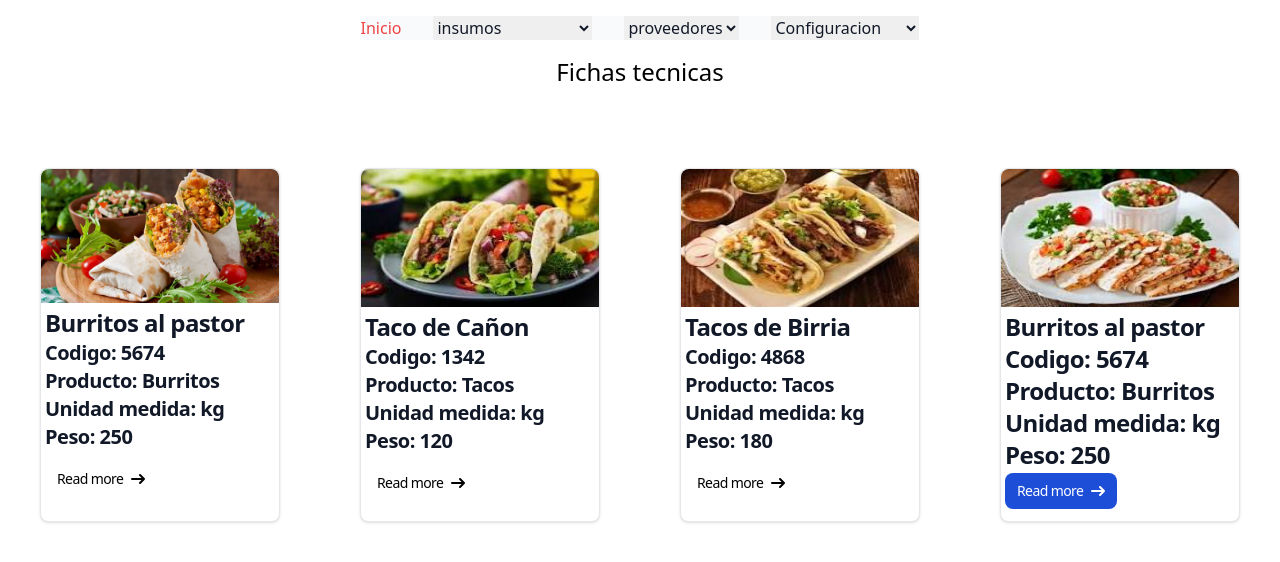
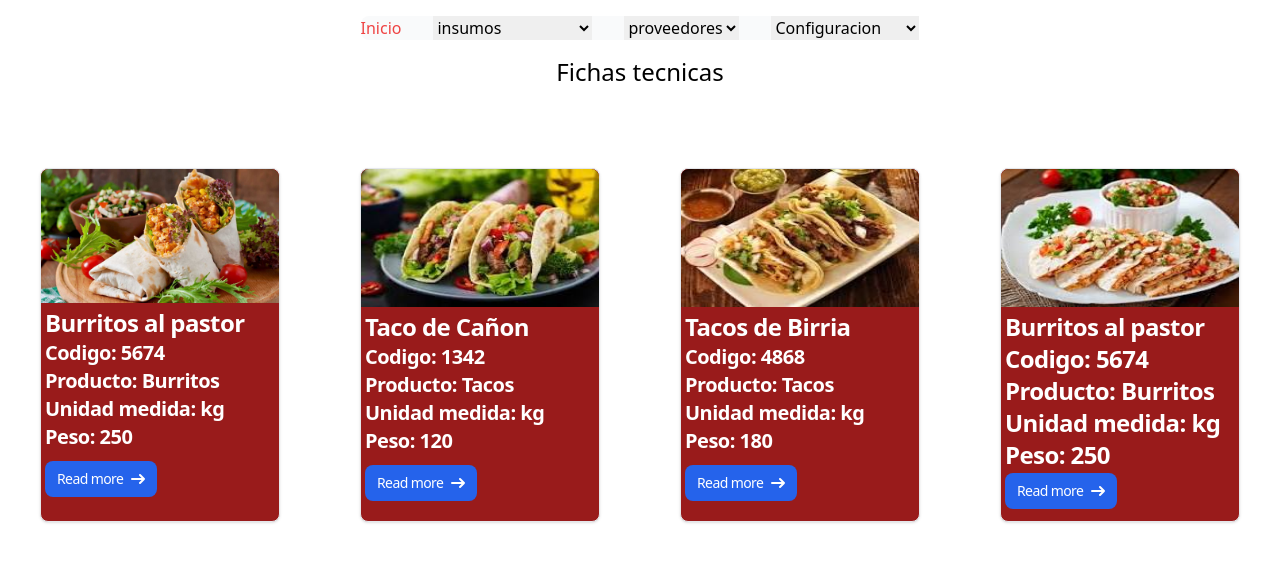
Before and after one commit to EvelinSuarez/FoodInProduction, a website: page public/modulos/ficha/tecnica.html in a window 1280 px wide. Drawn offline with nearby package versions, Linux system fonts and the light colour scheme.

Commit message:
reestructure colors in ficha

```diff
--- a/public/modulos/ficha/tecnica.html
+++ b/public/modulos/ficha/tecnica.html
@@ -1,35 +1,47 @@
 <!DOCTYPE html>
 <html lang="en">
+
 <head>
   <meta charset="UTF-8">
   <meta name="viewport" content="width=device-width, initial-scale=1.0">
   <title>Fichas tecnicas</title>
   <script src="https://cdn.tailwindcss.com"></script>
 </head>
+
 <body>
 
-    <nav class="bg-white border-gray-200 ">
+  <nav class="border-gray-200 ">
     <div class="flex flex-wrap justify-center max-w-screen-xl p-4 mx-auto">
 
       <div class="justify-center hidden w-full md:block md:w-auto " id="navbar-dropdown">
-            <ul class="flex flex-col p-4 mt-4 font-medium border border-gray-100 rounded-lg md:p-0 bg-gray-50 md:space-x-8 rtl:space-x-reverse md:flex-row md:mt-0 md:border-0 ">
+        <ul
+          class="flex flex-col p-4 mt-4 font-medium border border-gray-100 rounded-lg md:p-0 bg-gray-50 md:space-x-8 rtl:space-x-reverse md:flex-row md:mt-0 md:border-0 ">
           <li>
-                <a href="#" class="block px-3 py-2 bg-black rounded text md:bg-transparent md:text-red-500 md:p-0 md:dark:text-red-900 dark:bg-red-500 md:dark:bg-transparent" aria-current="page">Inicio</a>
+            <a href="#"
+              class="block px-3 py-2 text-red-900 bg-transparent bg-black bg-red-500 rounded text md:bg-transparent md:text-red-500 md:p-0 md:"
+              aria-current="page">Inicio</a>
           </li>
           <li>
-                <a href="" class="block px-3 py-2 text-gray-900 rounded hover:bg-gray-100 md:hover:bg-transparent md:border-0 md:hover:text-red-900 md:p-0 dark:textbg-black md:dark:hover:text-red-900 dark:hover:bg-gray-700 dark:hover:textbg-black md:dark:hover:bg-transparent">
+            <a href=""
+              class="block px-3 py-2 rounded hover:bg-gray-100 md:hover:bg-transparent md:border-0 md:hover:text-red-900 md:p-0 textbg-black md: hover:text-red-900 hover:bg-gray-700 hover:textbg-black hover:bg-transparent">
               <select name="" id="" class="">
-                    <option value="" class="block px-3 py-2 text-gray-900 rounded hover:bg-gray-100 md:hover:bg-transparent md:border-0 md:hover:text-red-900 md:p-0 dark:textbg-black md:dark:hover:text-red-900 dark:hover:bg-gray-700 dark:hover:text-red-900 md:dark:hover:bg-transparent">
+                <option value=""
+                  class="block px-3 py-2 rounded hover:bg-gray-100 md:hover:bg-transparent md:border-0 md:hover:text-red-900 md:p-0 textbg-black md: hover:text-red-900 hover:bg-gray-700 hover:bg-transparent">
                   insumos
                 </option>
                 <option value="">
-                      <a href="#" class="block px-3 py-2 text-gray-900 rounded hover:bg-gray-100 md:hover:bg-transparent md:border-0 md:hover:text-red-900 md:p-0 dark:textbg-black md:dark:hover:text-red-900 dark:hover:bg-gray-700 dark:hover:textbg-black md:dark:hover:bg-transparent">Stock insumo</a>
+                  <a href="#"
+                    class="block px-3 py-2 rounded hover:bg-gray-100 md:hover:bg-transparent md:border-0 md:hover:text-red-900 md:p-0 textbg-black md: hover:text-red-900 hover:bg-gray-700 hover:textbg-black hover:bg-transparent">Stock
+                    insumo</a>
                 </option>
                 <option value="">
-                      <a href="#" class="block px-3 py-2 text-gray-900 rounded hover:bg-gray-100 md:hover:bg-transparent md:border-0 md:hover:text-red-900 md:p-0 dark:textbg-black md:dark:hover:text-red-900 dark:hover:bg-gray-700 dark:hover:textbg-black md:dark:hover:bg-transparent">Stock proveedores</a>
+                  <a href="#"
+                    class="block px-3 py-2 rounded hover:bg-gray-100 md:hover:bg-transparent md:border-0 md:hover:text-red-900 md:p-0 textbg-black md: hover:text-red-900 hover:bg-gray-700 hover:textbg-black hover:bg-transparent">Stock
+                    proveedores</a>
                 </option>
                 <option value="">
-                      <a href="#" class="block px-3 py-2 text-gray-900 rounded hover:bg-gray-100 md:hover:bg-transparent md:border-0 md:hover:text-red-900 md:p-0 dark:textbg-black md:dark:hover:text-red-900 dark:hover:bg-gray-700 dark:hover:textbg-black md:dark:hover:bg-transparent">Categorias</a>
+                  <a href="#"
+                    class="block px-3 py-2 rounded hover:bg-gray-100 md:hover:bg-transparent md:border-0 md:hover:text-red-900 md:p-0 textbg-black md: hover:text-red-900 hover:bg-gray-700 hover:textbg-black hover:bg-transparent">Categorias</a>
                 </option>
 
               </select>
@@ -37,33 +49,44 @@
 
           </li>
           <li>
-                <a href="" class="block px-3 py-2 text-gray-900 rounded hover:bg-gray-100 md:hover:bg-transparent md:border-0 md:hover:text-red-900 md:p-0 dark:textbg-black md:dark:hover:text-red-900 dark:hover:bg-gray-700 dark:hover:textbg-black md:dark:hover:bg-transparent">
+            <a href=""
+              class="block px-3 py-2 rounded hover:bg-gray-100 md:hover:bg-transparent md:border-0 md:hover:text-red-900 md:p-0 textbg-black md: hover:text-red-900 hover:bg-gray-700 hover:textbg-black hover:bg-transparent">
               <select name="" id="">
 
-                    <option value="" class="block px-3 py-2 text-gray-900 rounded hover:bg-gray-100 md:hover:bg-transparent md:border-0 md:hover:text-red-900 md:p-0 dark:textbg-black md:dark:hover:text-red-900 dark:hover:bg-gray-700 dark:hover:textbg-black md:dark:hover:bg-transparent">
-                      <a href="#" >proveedores</a>
+                <option value=""
+                  class="block px-3 py-2 rounded hover:bg-gray-100 md:hover:bg-transparent md:border-0 md:hover:text-red-900 md:p-0 textbg-black md: hover:text-red-900 hover:bg-gray-700 hover:textbg-black hover:bg-transparent">
+                  <a href="#">proveedores</a>
                 </option>
                 <option value="">
-                      <a href="#" class="block px-3 py-2 text-gray-900 rounded hover:bg-gray-100 md:hover:bg-transparent md:border-0 md:hover:text-red-900 md:p-0 dark:textbg-black md:dark:hover:text-red-900 dark:hover:bg-gray-700 dark:hover:textbg-black md:dark:hover:bg-transparent">Listado</a>
+                  <a href="#"
+                    class="block px-3 py-2 rounded hover:bg-gray-100 md:hover:bg-transparent md:border-0 md:hover:text-red-900 md:p-0 textbg-black md: hover:text-red-900 hover:bg-gray-700 hover:textbg-black hover:bg-transparent">Listado</a>
                 </option>
               </select>
             </a>
 
           </li>
           <li>
-                <a href="" class="block px-3 py-2 text-gray-900 rounded hover:bg-gray-100 md:hover:bg-transparent md:border-0 md:hover:text-red-900 md:p-0 dark:textbg-black md:dark:hover:text-red-900 dark:hover:bg-gray-700 dark:hover:textbg-black md:dark:hover:bg-transparent">
+            <a href=""
+              class="block px-3 py-2 rounded hover:bg-gray-100 md:hover:bg-transparent md:border-0 md:hover:text-red-900 md:p-0 textbg-black md: hover:text-red-900 hover:bg-gray-700 hover:textbg-black hover:bg-transparent">
               <select name="" id="">
                 <option value="">
-                      <a href="#" class="block px-3 py-2 text-gray-900 rounded hover:bg-gray-100 md:hover:bg-transparent md:border-0 md:hover:text-red-900 md:p-0 dark:textbg-black md:dark:hover:text-red-900 dark:hover:bg-gray-700 dark:hover:textbg-black md:dark:hover:bg-transparent">Configuracion</a>
+                  <a href="#"
+                    class="block px-3 py-2 rounded hover:bg-gray-100 md:hover:bg-transparent md:border-0 md:hover:text-red-900 md:p-0 textbg-black md: hover:text-red-900 hover:bg-gray-700 hover:textbg-black hover:bg-transparent">Configuracion</a>
                 </option>
                 <option value="">
-                      <a href="#" class="block px-3 py-2 text-gray-900 rounded hover:bg-gray-100 md:hover:bg-transparent md:border-0 md:hover:text-red-900 md:p-0 dark:textbg-black md:dark:hover:text-red-900 dark:hover:bg-gray-700 dark:hover:textbg-black md:dark:hover:bg-transparent">Mi perfil</a>
+                  <a href="#"
+                    class="block px-3 py-2 rounded hover:bg-gray-100 md:hover:bg-transparent md:border-0 md:hover:text-red-900 md:p-0 textbg-black md: hover:text-red-900 hover:bg-gray-700 hover:textbg-black hover:bg-transparent">Mi
+                    perfil</a>
                 </option>
                 <option value="">
-                      <a href="#" class="block px-3 py-2 text-gray-900 rounded hover:bg-gray-100 md:hover:bg-transparent md:border-0 md:hover:text-red-900 md:p-0 dark:textbg-black md:dark:hover:text-red-900 dark:hover:bg-gray-700 dark:hover:textbg-black md:dark:hover:bg-transparent">Perfil Secundario</a>
+                  <a href="#"
+                    class="block px-3 py-2 rounded hover:bg-gray-100 md:hover:bg-transparent md:border-0 md:hover:text-red-900 md:p-0 textbg-black md: hover:text-red-900 hover:bg-gray-700 hover:textbg-black hover:bg-transparent">Perfil
+                    Secundario</a>
                 </option>
                 <option value="">
-                      <a href="#" class="block px-3 py-2 text-gray-900 rounded hover:bg-gray-100 md:hover:bg-transparent md:border-0 md:hover:text-red-900 md:p-0 dark:textbg-black md:dark:hover:text-red-900 dark:hover:bg-gray-700 dark:hover:textbg-black md:dark:hover:bg-transparent">Cerrar sesion</a>
+                  <a href="#"
+                    class="block px-3 py-2 rounded hover:bg-gray-100 md:hover:bg-transparent md:border-0 md:hover:text-red-900 md:p-0 textbg-black md: hover:text-red-900 hover:bg-gray-700 hover:textbg-black hover:bg-transparent">Cerrar
+                    sesion</a>
                 </option>
 
               </select>
@@ -77,85 +100,94 @@
   <main>
     <h1 class="text-2xl text-center">Fichas tecnicas</h1>
     <article class="inline-flex ">
-            <div class="m-20 mx-10 w-full bg-white border border-gray-200 rounded-lg shadow dark:bg-red-800 dark:border-red-800">
+      <div class="w-full m-20 mx-10 bg-red-800 border border-gray-200 rounded-lg shadow">
 
         <a href="#">
           <img class="rounded-t-lg" src="../../assets/burrito_port.jpg" alt="" />
         </a>
         <div class="p-1">
           <a href="#">
-                        <h5 class="mb-2 text-2xl font-bold tracking-tight text-gray-900 dark:text-white">Burritos al pastor
+            <h5 class="mb-2 text-2xl font-bold tracking-tight text-white ">Burritos al pastor
           </a>
-                    <ol class="mb-2 text-xl font-bold tracking-tight text-gray-900 dark:text-white">
+          <ol class="mb-2 text-xl font-bold tracking-tight text-white ">
             <li>Codigo: 5674</li>
             <li>Producto: Burritos</li>
             <li>Unidad medida: kg</li>
             <li>Peso: 250</li>
           </ol>
-                    <a href="#" class="inline-flex items-center px-3 py-2 text-sm font-medium text-center text-black bg-white rounded-lg hover:bg-white-800 focus:ring-4 focus:outline-none focus:ring-white-300 dark:bg-white-600 dark:hover:bg-white-700 dark:focus:ring-white-800">
+          <a href="#"
+            class="inline-flex items-center px-3 py-2 text-sm font-medium text-center bg-blue-600 rounded-lg text-bal hover:bg-blue-800 focus:ring-4 focus:outline-none focus:ring-blue-300 hover: ">
             Read more
-                        <svg class="rtl:rotate-180 w-3.5 h-3.5 ms-2" aria-hidden="true" xmlns="http://www.w3.org/2000/svg" fill="none" viewBox="0 0 14 10">
-                            <path stroke="currentColor" stroke-linecap="round" stroke-linejoin="round" stroke-width="2" d="M1 5h12m0 0L9 1m4 4L9 9"/>
+            <svg class="rtl:rotate-180 w-3.5 h-3.5 ms-2" aria-hidden="true" xmlns="http://www.w3.org/2000/svg"
+              fill="none" viewBox="0 0 14 10">
+              <path stroke="currentColor" stroke-linecap="round" stroke-linejoin="round" stroke-width="2"
+                d="M1 5h12m0 0L9 1m4 4L9 9" />
             </svg>
           </a>
         </div>
       </div>
-            <div class="m-20 mx-10 w-full bg-white border border-gray-200 rounded-lg shadow dark:bg-red-800 dark:border-red-800">
+      <div class="w-full m-20 mx-10 bg-red-800 border border-gray-200 rounded-lg shadow">
         <a href="#">
           <img class="w-full h-[138px] rounded-t-lg" src="../../assets/taco de cañon.jpg" alt="" />
         </a>
         <div class="p-1">
           <a href="#">
-                        <h5 class="mb-2 text-2xl font-bold tracking-tight text-gray-900 dark:text-white">Taco de Cañon
+            <h5 class="mb-2 text-2xl font-bold tracking-tight text-white ">Taco de Cañon
           </a>
-                    <ol class="mb-2 text-xl font-bold tracking-tight text-gray-900 dark:text-white">
+          <ol class="mb-2 text-xl font-bold tracking-tight text-white ">
             <li>Codigo: 1342</li>
             <li>Producto: Tacos</li>
             <li>Unidad medida: kg</li>
             <li>Peso: 120</li>
           </ol>
-                    <a href="#" class="inline-flex items-center px-3 py-2 text-sm font-medium text-center text-black bg-white rounded-lg hover:bg-white-800 focus:ring-4 focus:outline-none focus:ring-white-300 dark:bg-white-600 dark:hover:bg-white-700 dark:focus:ring-white-800">
+          <a href="#"
+            class="inline-flex items-center px-3 py-2 text-sm font-medium text-center text-white bg-blue-600 rounded-lg hover:bg-blue-800 focus:ring-4 focus:outline-none focus:ring-blue-300 hover: ">
             Read more
-                        <svg class="rtl:rotate-180 w-3.5 h-3.5 ms-2" aria-hidden="true" xmlns="http://www.w3.org/2000/svg" fill="none" viewBox="0 0 14 10">
-                            <path stroke="currentColor" stroke-linecap="round" stroke-linejoin="round" stroke-width="2" d="M1 5h12m0 0L9 1m4 4L9 9"/>
+            <svg class="rtl:rotate-180 w-3.5 h-3.5 ms-2" aria-hidden="true" xmlns="http://www.w3.org/2000/svg"
+              fill="none" viewBox="0 0 14 10">
+              <path stroke="currentColor" stroke-linecap="round" stroke-linejoin="round" stroke-width="2"
+                d="M1 5h12m0 0L9 1m4 4L9 9" />
             </svg>
           </a>
         </div>
       </div>
 
-            <div class="m-20 mx-10 w-full bg-white border border-gray-200 rounded-lg shadow dark:bg-red-800 dark:border-red-800">
+      <div class="w-full m-20 mx-10 bg-red-800 border border-gray-200 rounded-lg shadow">
 
         <a href="#">
           <img class="w-full h-[138px] rounded-t-lg" src="../../assets/taco de birria.jpg" alt="" />
         </a>
         <div class="p-1">
           <a href="#">
-                        <h5 class="mb-2 text-2xl font-bold tracking-tight text-gray-900 dark:text-white">Tacos de Birria
+            <h5 class="mb-2 text-2xl font-bold tracking-tight text-white ">Tacos de Birria
           </a>
-                    <ol class="mb-2 text-xl font-bold tracking-tight text-gray-900 dark:text-white">
+          <ol class="mb-2 text-xl font-bold tracking-tight text-white ">
             <li>Codigo: 4868</li>
             <li>Producto: Tacos</li>
             <li>Unidad medida: kg</li>
             <li>Peso: 180</li>
           </ol>
-                    <a href="#" class="inline-flex items-center px-3 py-2 text-sm font-medium text-center text-black bg-white rounded-lg hover:bg-white-800 focus:ring-4 focus:outline-none focus:ring-white-300 dark:bg-white-600 dark:hover:bg-white-700 dark:focus:ring-white-800">
+          <a href="#"
+            class="inline-flex items-center px-3 py-2 text-sm font-medium text-center text-white bg-blue-600 rounded-lg hover:bg-blue-800 focus:ring-4 focus:outline-none focus:ring-blue-300 hover: ">
             Read more
-                        <svg class="rtl:rotate-180 w-3.5 h-3.5 ms-2" aria-hidden="true" xmlns="http://www.w3.org/2000/svg" fill="none" viewBox="0 0 14 10">
-                            <path stroke="currentColor" stroke-linecap="round" stroke-linejoin="round" stroke-width="2" d="M1 5h12m0 0L9 1m4 4L9 9"/>
+            <svg class="rtl:rotate-180 w-3.5 h-3.5 ms-2" aria-hidden="true" xmlns="http://www.w3.org/2000/svg"
+              fill="none" viewBox="0 0 14 10">
+              <path stroke="currentColor" stroke-linecap="round" stroke-linejoin="round" stroke-width="2"
+                d="M1 5h12m0 0L9 1m4 4L9 9" />
             </svg>
           </a>
         </div>
       </div>
 
 
-            <div class="m-20 mx-10 w-full bg-white border border-gray-200 rounded-lg shadow dark:bg-red-800 dark:border-red-800">
+      <div class="w-full m-20 mx-10 bg-red-800 border border-gray-200 rounded-lg shadow">
 
         <a href="#">
           <img class="w-full h-[138px] rounded-t-lg" src="../../assets/Quesadilla.jpg" alt="" />
         </a>
         <div class="p-1">
           <a href="#">
-                        <h5 class="mb-2 text-2xl font-bold tracking-tight text-gray-900 dark:text-white">Burritos al pastor
+            <h5 class="mb-2 text-2xl font-bold tracking-tight text-white ">Burritos al pastor
           </a>
           <ol>
             <li>Codigo: 5674</li>
@@ -163,10 +195,13 @@
             <li>Unidad medida: kg</li>
             <li>Peso: 250</li>
           </ol>
-                    <a href="#" class="inline-flex items-center px-3 py-2 text-sm font-medium text-center text-white bg-blue-700 rounded-lg hover:bg-blue-800 focus:ring-4 focus:outline-none focus:ring-blue-300 dark:bg-blue-600 dark:hover:bg-blue-700 dark:focus:ring-blue-800">
+          <a href="#"
+            class="inline-flex items-center px-3 py-2 text-sm font-medium text-center text-white bg-blue-600 rounded-lg hover:bg-blue-800 focus:ring-4 focus:outline-none focus:ring-blue-300 hover: ">
             Read more
-                        <svg class="rtl:rotate-180 w-3.5 h-3.5 ms-2" aria-hidden="true" xmlns="http://www.w3.org/2000/svg" fill="none" viewBox="0 0 14 10">
-                            <path stroke="currentColor" stroke-linecap="round" stroke-linejoin="round" stroke-width="2" d="M1 5h12m0 0L9 1m4 4L9 9"/>
+            <svg class="rtl:rotate-180 w-3.5 h-3.5 ms-2" aria-hidden="true" xmlns="http://www.w3.org/2000/svg"
+              fill="none" viewBox="0 0 14 10">
+              <path stroke="currentColor" stroke-linecap="round" stroke-linejoin="round" stroke-width="2"
+                d="M1 5h12m0 0L9 1m4 4L9 9" />
             </svg>
           </a>
         </div>
@@ -180,4 +215,5 @@
 
 
 </body>
+
 </html>
```
Lines whose indentation alone changed are shown as unchanged.
